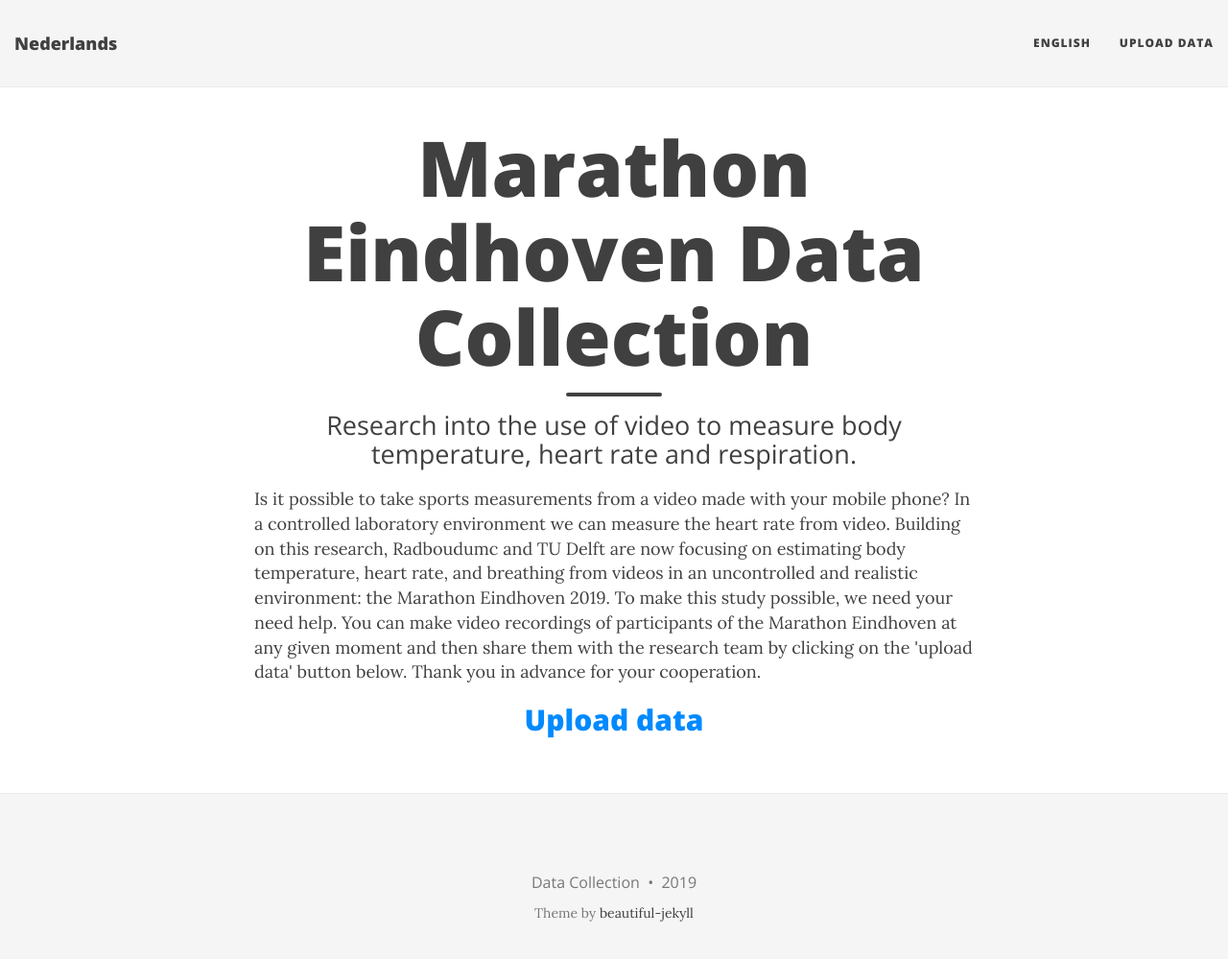
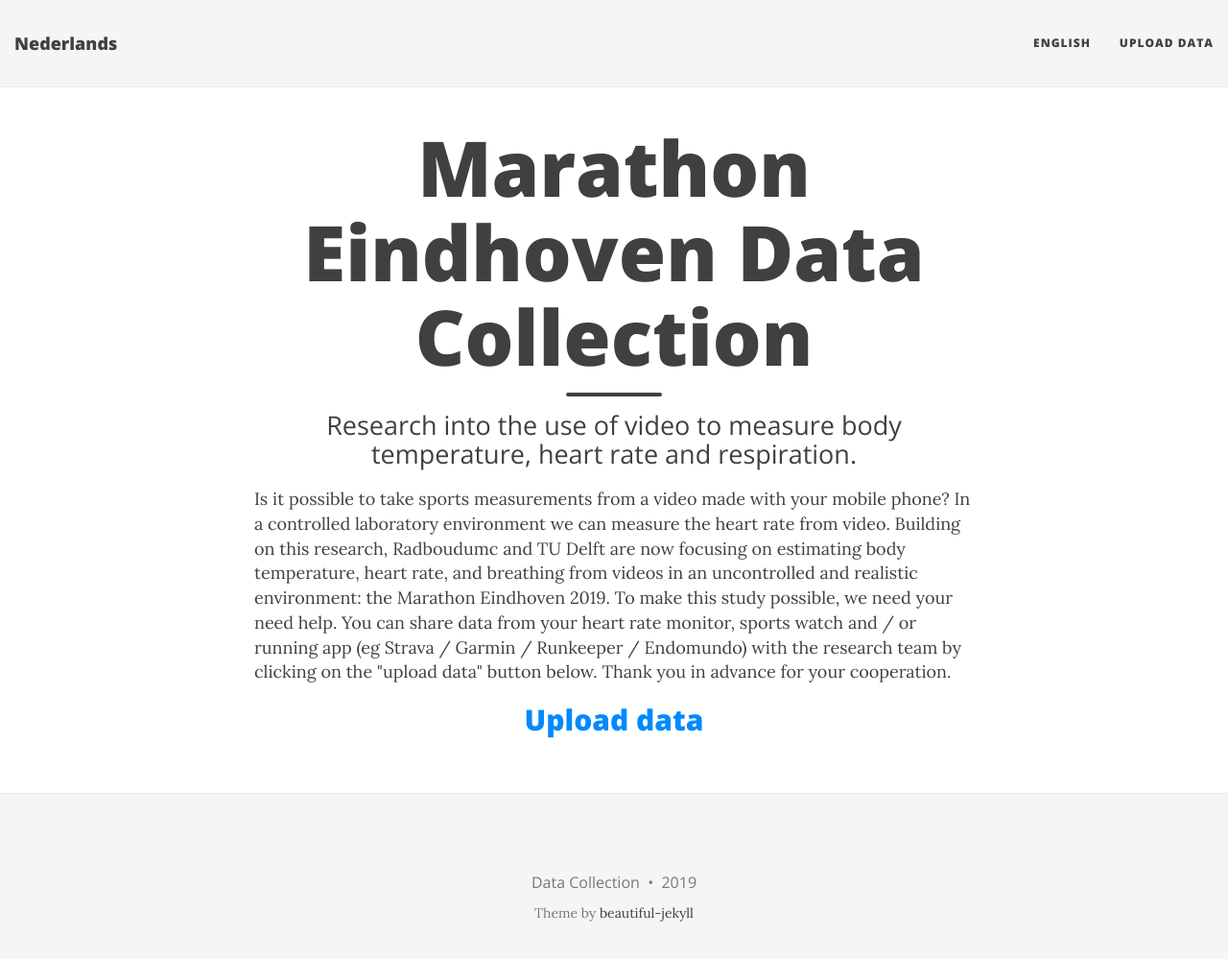
Before and after one commit to MarathonEindhoven/MarathonEindhoven.github.io, a Jekyll site: the page built from aboutme.md, in a window 1280 px wide and 1012 px high. Shown: the top 999 px of the window at 96% size. Built offline with Jekyll 4.4.1, drawn with Linux system fonts in a browser that asks for light colours; nearby versions of some CDN libraries.

Commit message:
update description

```diff
--- a/aboutme.md
+++ b/aboutme.md
@@ -6,7 +6,7 @@
 
 <body>
 
-Is it possible to take sports measurements from a video made with your mobile phone? In a controlled laboratory environment we can measure the heart rate from video. Building on this research, Radboudumc and TU Delft are now focusing on estimating body temperature, heart rate, and breathing from videos in an uncontrolled and realistic environment: the Marathon Eindhoven 2019. To make this study possible, we need your need help. You can make video recordings of participants of the Marathon Eindhoven at any given moment and then share them with the research team by clicking on the 'upload data' button below. Thank you in advance for your cooperation.
+Is it possible to take sports measurements from a video made with your mobile phone? In a controlled laboratory environment we can measure the heart rate from video. Building on this research, Radboudumc and TU Delft are now focusing on estimating body temperature, heart rate, and breathing from videos in an uncontrolled and realistic environment: the Marathon Eindhoven 2019. To make this study possible, we need your need help. You can share data from your heart rate monitor, sports watch and / or running app (eg Strava / Garmin / Runkeeper / Endomundo) with the research team by clicking on the "upload data" button below. Thank you in advance for your cooperation.
 
 
 <div align="center">
```
